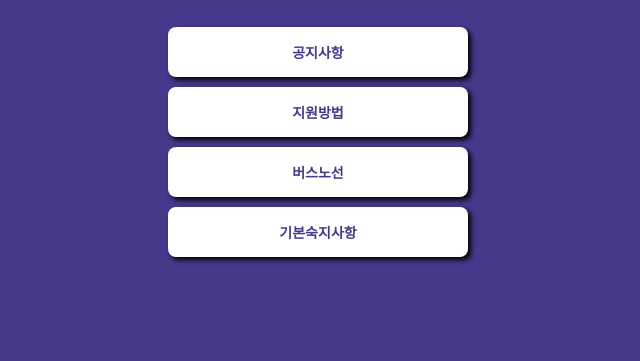
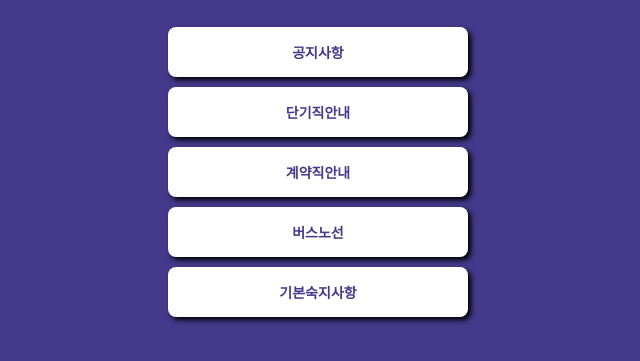
Before and after one commit to yangsancoupang/homepage, a plain HTML site: page index.html in a window 1280 px wide. Shown: the part 209-570 px from the top of the page, without its empty margins (322-962 px from the left). Drawn offline with Linux system fonts and the light colour scheme; a web font is replaced by a local one.

Commit message:
Update index.html

```diff
--- a/index.html
+++ b/index.html
@@ -1,10 +1,10 @@
 <!DOCTYPE html>
 <html>
 <head>
-    <meta charset="UTF-8">
+	<meta charset="UTF-8">
     <meta http-equiv="X-UA-Compatible" content="IE=edge">
     <meta name="viewport" content="width=device-width, initial-scale=1.0">
-    <meta property="og:title" content="양산쿠팡물류센터 - 프로필 링크">
+    <meta property="og:title" content="양산쿠팡물류센터">
     <meta property="og:description" content="무엇을 도와드릴까요?">
     <meta property="og:image" content="D212A908-C355-4D85-9E11-E7CC05B51A61.png">
     <title>양산쿠팡물류센터</title>
@@ -85,7 +85,8 @@
         <h1 class="main">양산쿠팡물류센터</h1>
         <p class="sub">무엇을 도와드릴까요?</p>
         <a target="_blank" href="https://cfsyangsan.modoo.at/?link=7mn21mdm">공지사항</a>
-        <a target="_blank" href="https://cfsyangsan.modoo.at/?link=6ygwyryz">지원방법</a>
+        <a target="_blank" href="https://cfsyangsan.modoo.at/?link=6ygwyryz">단기직안내</a>
+        <a target="_blank" href="https://cfsyangsan.modoo.at/?link=76813cb9">계약직안내</a>
         <a target="_blank" href="https://cfsyangsan.modoo.at/?link=7rxu94bb">버스노선</a>
         <a target="_blank" href="https://cfsyangsan.modoo.at/?link=3jkjpwgf">기본숙지사항</a>
     </div>
```
